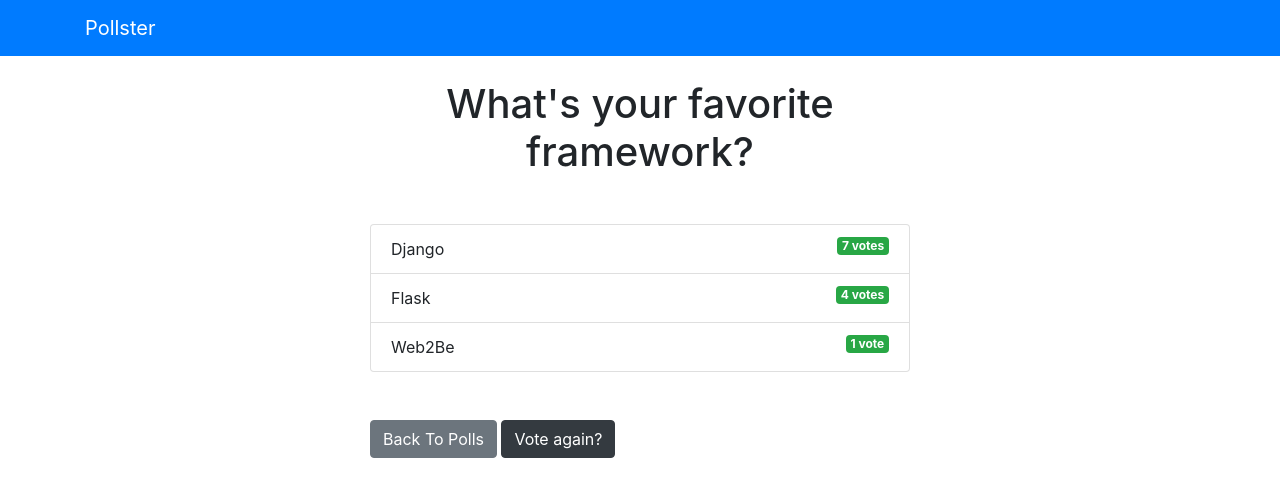
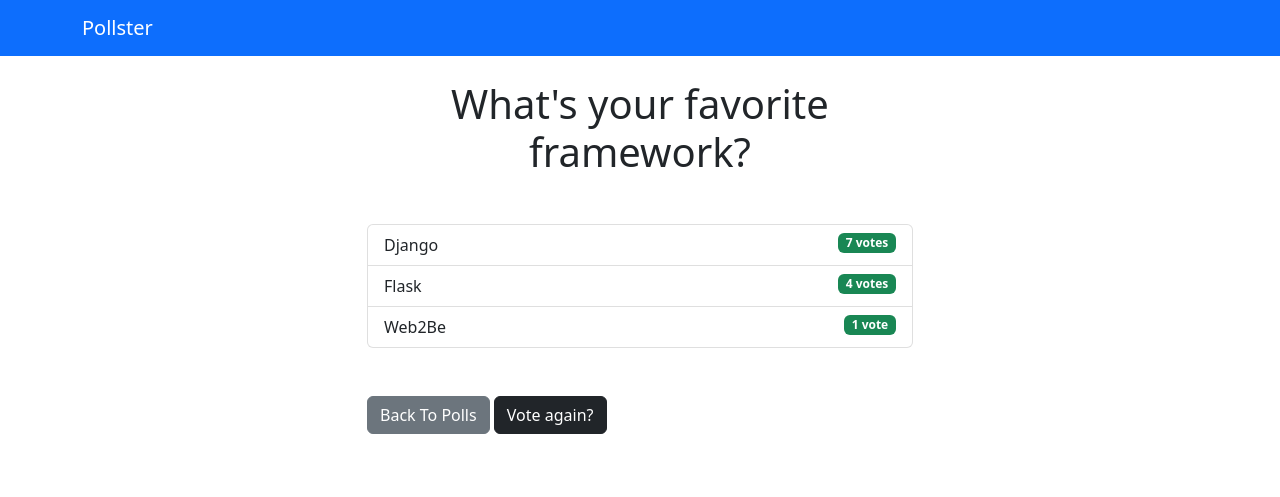
Before and after one commit to Vsirotkin/pollsterProject, a Django app: page /polls/1/results/ in a window 1280 px wide. Shown: the top 497 px of the page. Run offline with Django 4.2, Linux system fonts and the light colour scheme; data comes from the database, SQL or seed files in the repository; both versions use the stored data as it was after the commit; some libraries are stand-ins or nearby versions.

Commit message:
finalized the def version

```diff
--- a/templates/base.html
+++ b/templates/base.html
@@ -4,11 +4,10 @@
     <meta charset="UTF-8" />
     <meta name="viewport" content="width=device-width, initial-scale=1.0" />
     <meta http-equiv="X-UA-Compatible" content="ie=edge" />
-    <link
-      rel="stylesheet"
-      href="https://stackpath.bootstrapcdn.com/bootstrap/4.3.1/css/bootstrap.min.css"
-      integrity="sha384-ggOyR0iXCbMQv3Xipma34MD+dH/1fQ784/j6cY/iJTQUOhcWr7x9JvoRxT2MZw1T"
-      crossorigin="anonymous"
+    <link href="https://cdn.jsdelivr.net/npm/bootstrap@5.2.0-beta1/dist/css/bootstrap.min.css"
+          rel="stylesheet"
+          integrity="sha384-0evHe/X+R7YkIZDRvuzKMRqM+OrBnVFBL6DOitfPri4tjfHxaWutUpFmBp4vmVor"
+          crossorigin="anonymous"
     />
     <title>Pollster {% block title %}{% endblock %}</title>
   </head>
--- a/templates/polls/results.html
+++ b/templates/polls/results.html
@@ -5,7 +5,8 @@
 <ul class="list-group mb-5">
 	{% for choice in question.choice_set.all %}
 	<li class="list-group-item">
-		{{ choice.choice_text }}  <span class="badge badge-success float-right">{{ choice.votes }} vote{{ choice.votes | pluralize }}</span>
+		{{ choice.choice_text }}
+		<span class="badge text-bg-success float-end">{{ choice.votes }} vote{{ choice.votes | pluralize }}</span>
 	</li>
 	{% endfor %}
 </ul>
```
Also changed, not shown: db.sqlite3.
